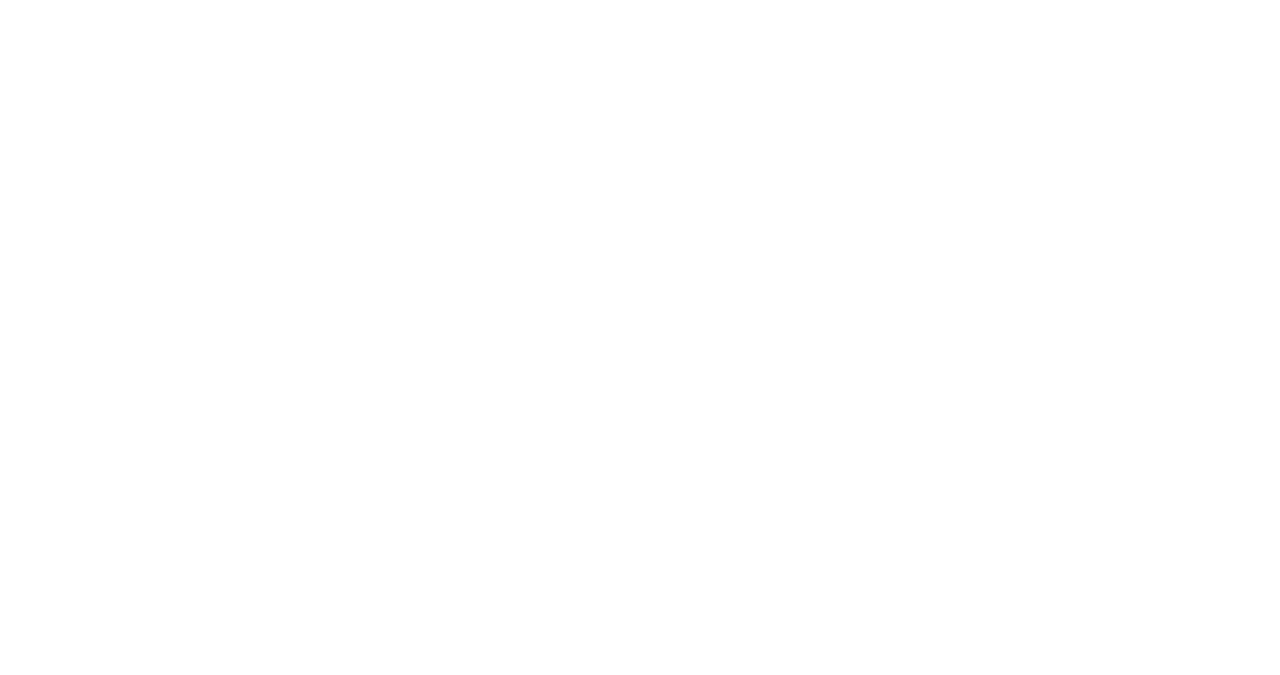
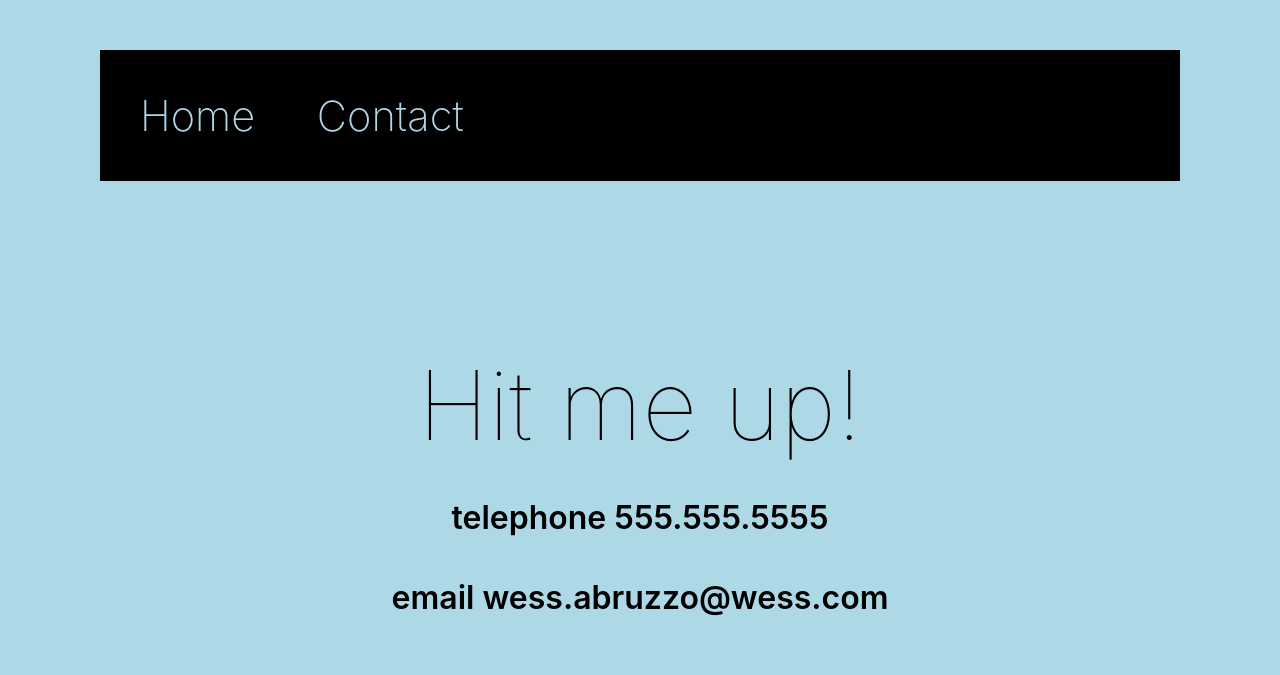
Before and after one commit to Trevorton27/wessPersonalSite, a plain HTML site: page contact.html in a window 1280 px wide. Drawn offline with Linux system fonts and the light colour scheme.

Commit message:
Contact done

```diff
--- a/contact.html
+++ b/contact.html
@@ -0,0 +1,24 @@
+<!DOCTYPE html>
+<html lang="en">
+<head>
+    <meta charset="UTF-8">
+    <meta name="viewport" content="width=device-width, initial-scale=1.0">
+    <link href="styles.css" rel="stylesheet">
+    <title>Document</title>
+</head>
+    <body>
+        <header>
+            <nav>
+                <ul>
+                    <li><a href= "index.html">Home</a></li>
+                    <li><a id="navspace" href= "contact.html">Contact</a></li>
+                </ul>
+            </nav>
+        </header>
+        <main>
+            <h1 id= "contactH1">Hit me up!</h1>
+            <p>telephone 555.555.5555</p>
+            <p>email wess.abruzzo@wess.com</p>
+        </main>
+</body>
+</html>
--- a/styles.CSS
+++ b/styles.CSS
@@ -42,3 +42,6 @@ h1 {
     font-weight: 100;
     margin-top: -40px;
 }
+#contactH1 {
+    margin-top: 200px;
+}
```
Also changed, not shown: index.html (+2 -0 lines).
